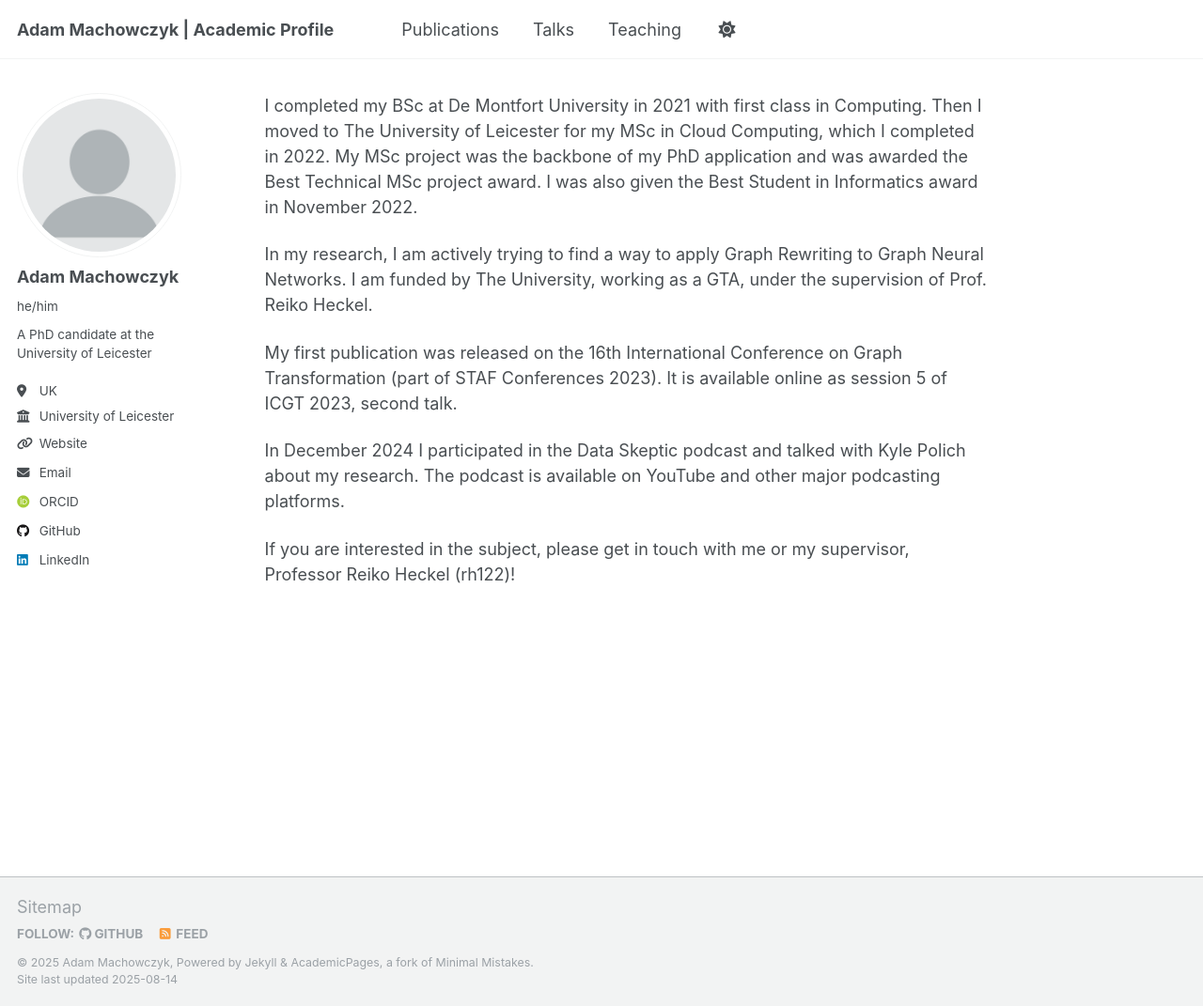
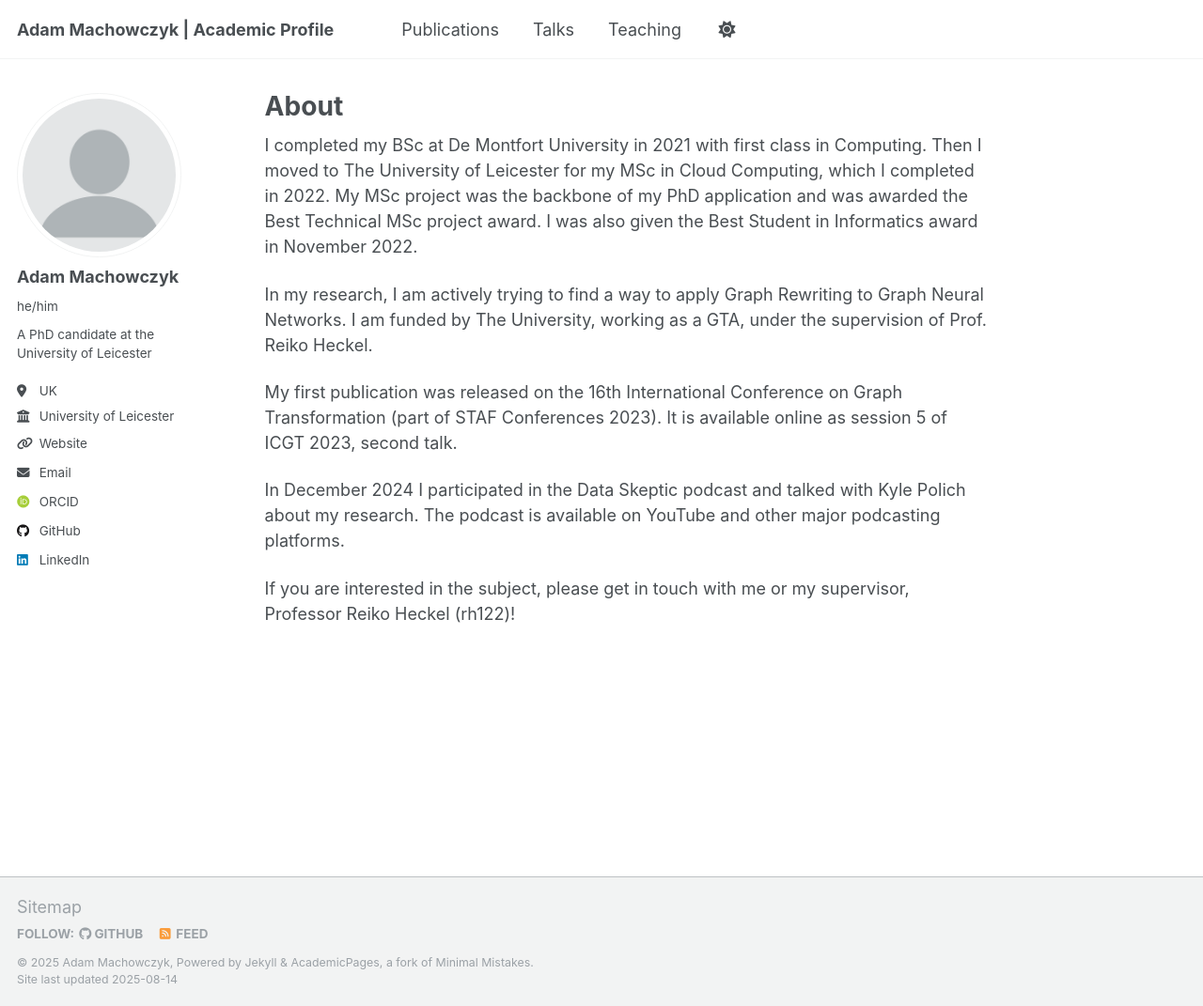
Before and after one commit to LanternCode/LanternCode, a Jekyll site: the page built from _pages/about.md, in a window 1280 px wide and 1071 px high. Shown: the whole window at 94% size. Built offline with Jekyll 4.4.1, drawn with Linux system fonts in a browser that asks for light colours; some web fonts are replaced; our own code applies the rules of GitHub Pages for plain Markdown files.

Commit message:
Update about.md

```diff
--- a/_pages/about.md
+++ b/_pages/about.md
@@ -1,3 +1,9 @@
+---
+title: About
+layout: single
+permalink: /
+author_profile: true
+---
 I completed my BSc at De Montfort University in 2021 with first class in Computing. Then I moved to The University of Leicester for my MSc in Cloud Computing, which I completed in 2022. My MSc project was the backbone of my PhD application and was awarded the Best Technical MSc project award. I was also given the Best Student in Informatics award in November 2022.
 
 In my research, I am actively trying to find a way to apply Graph Rewriting to Graph Neural Networks. I am funded by The University, working as a GTA, under the supervision of Prof. Reiko Heckel.
```
